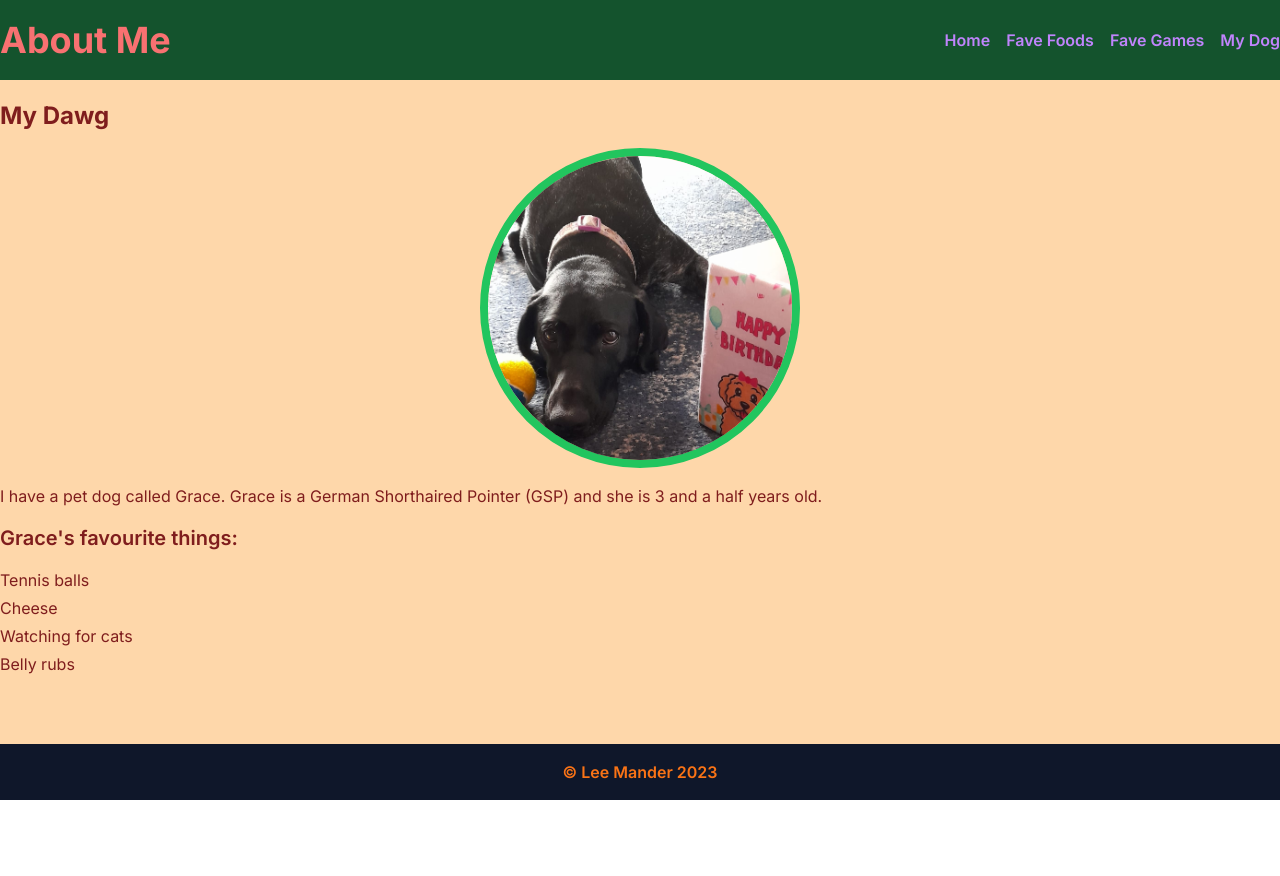
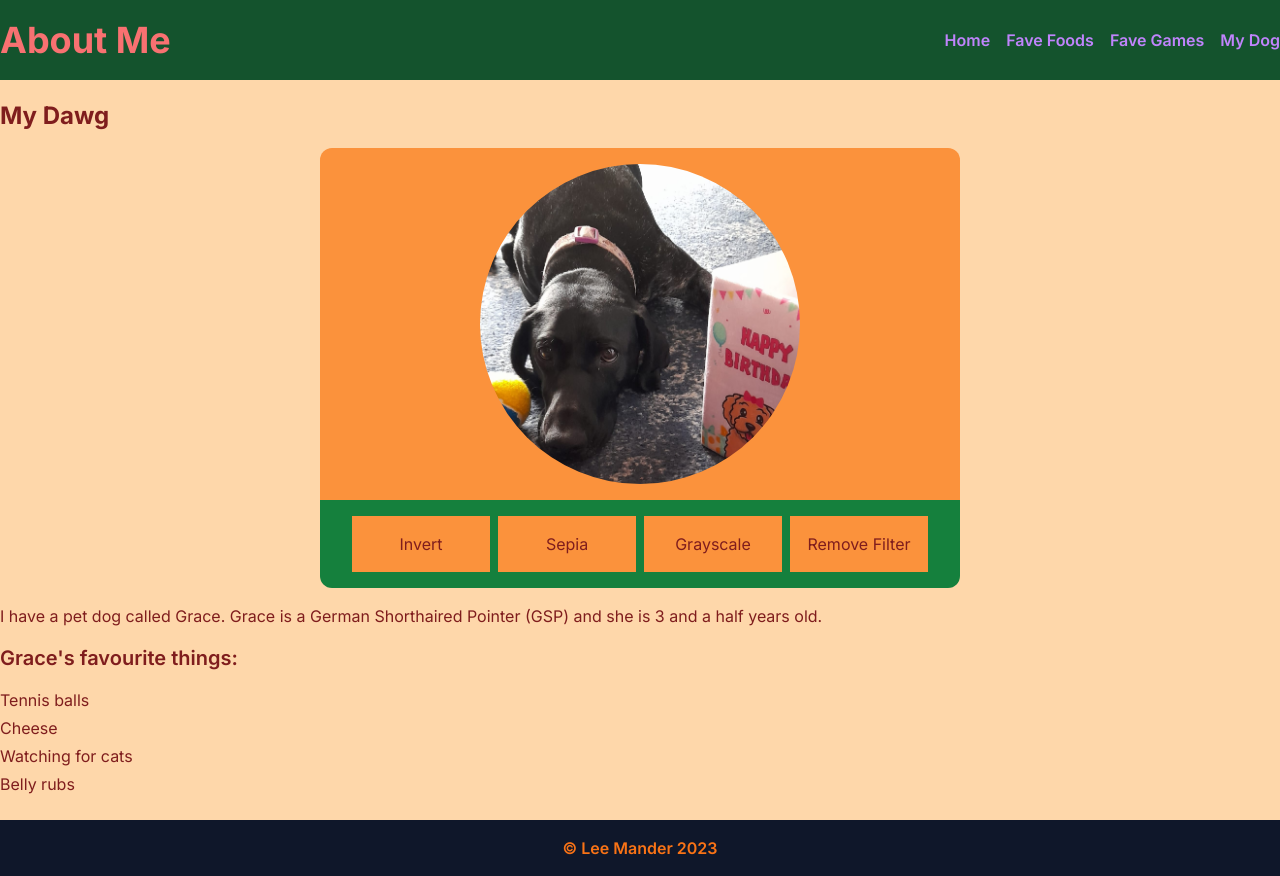
Before and after one commit to leemander/next-about-me, a Next.js app: page /dog in a window 1280 px wide. Before the commit the page ends 800 px from the top, so only its background shows below. Built offline with nearby package versions, Linux system fonts and the light colour scheme.

Commit message:
Add image filter functionality

```diff
--- a/src/app/dog/page.tsx
+++ b/src/app/dog/page.tsx
@@ -1,15 +1,60 @@
 import List from "@/components/List";
+import Link from "next/link";
 
-export default function Page() {
+type filterQuery = { filter: string };
+
+export default function Page({ searchParams }: { searchParams: filterQuery }) {
+  const filter = searchParams.filter;
+
   return (
     <main className="bg-orange-200 text-red-900 py-5">
       <div className="container mx-auto h-full">
         <h2 className="text-2xl font-bold">My Dawg</h2>
-        <img
-          className="w-80 h-80 object-cover rounded-full border-green-500 border-8 mx-auto my-4"
-          src="/grace_bday.jpg"
-          alt="Grace"
-        />
+        <div className="mx-auto w-1/2 grid my-4">
+          <div className="bg-orange-400 w-full rounded-t-xl">
+            <img
+              className={`${filter} w-80 h-80 object-cover rounded-full my-4 mx-auto`}
+              src="/grace_bday.jpg"
+              alt="Grace"
+            />
+          </div>
+          <div>
+            <ul className=" bg-green-700 flex items-center text-center h-full px-8 py-4 w-full gap-2 w-full rounded-b-xl">
+              <li className="w-full">
+                <Link
+                  className="p-4 bg-orange-400 w-full h-full block"
+                  href={`/dog?filter=invert`}
+                >
+                  Invert
+                </Link>
+              </li>
+              <li className="w-full">
+                <Link
+                  className="p-4 bg-orange-400 w-full h-full block"
+                  href={`/dog?filter=sepia`}
+                >
+                  Sepia
+                </Link>
+              </li>
+              <li className="w-full">
+                <Link
+                  className="p-4 bg-orange-400 w-full h-full block"
+                  href={`/dog?filter=grayscale`}
+                >
+                  Grayscale
+                </Link>
+              </li>
+              <li className="w-full">
+                <Link
+                  className="p-4 bg-orange-400 w-full h-full block"
+                  href={`/dog`}
+                >
+                  Remove Filter
+                </Link>
+              </li>
+            </ul>
+          </div>
+        </div>
         <p>
           I have a pet dog called Grace. Grace is a German Shorthaired Pointer
           (GSP) and she is 3 and a half years old.
```
